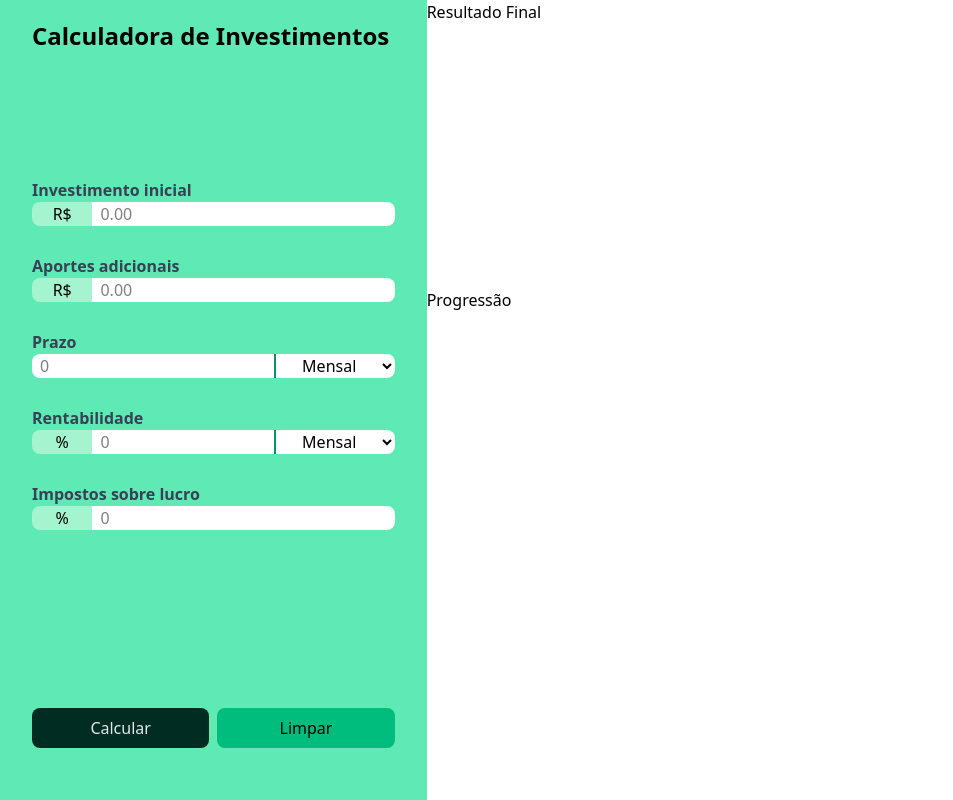
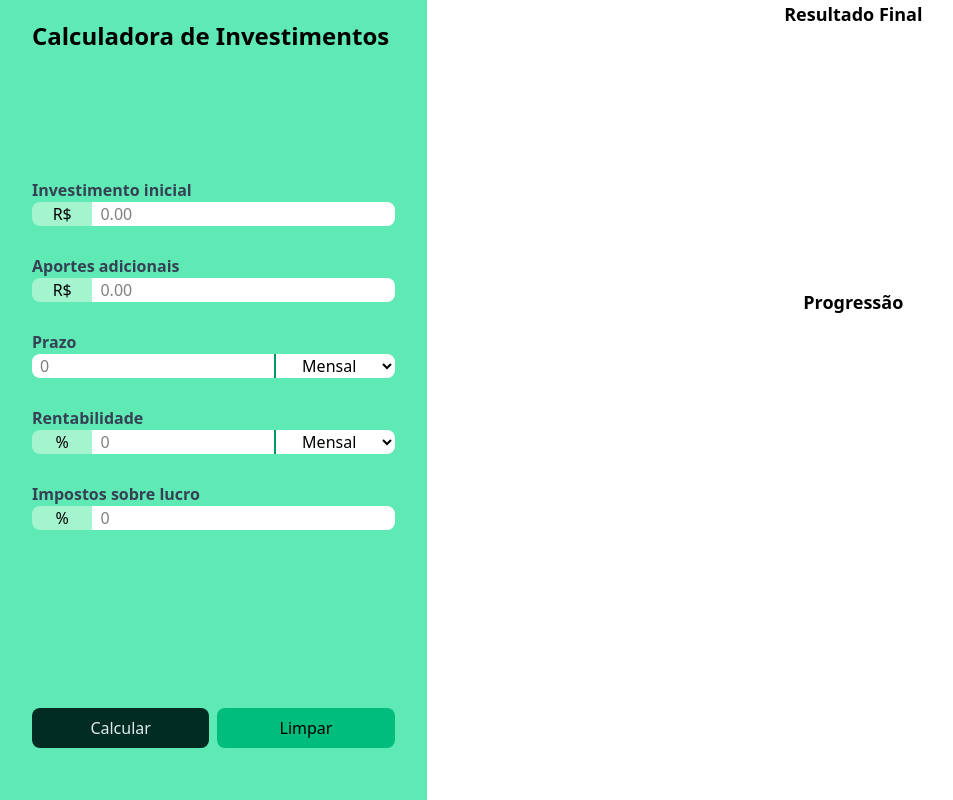
Before and after one commit to Felipe-Bonatto/calculadora-de-investimentos, a website built with Vite: page index.html in a window 1280 px wide. Shown: the whole page, without its empty margins (0-953 px from the left). Built offline with nearby package versions, Linux system fonts and the light colour scheme.

Commit message:
finaliando os gráficos

```diff
--- a/index.html
+++ b/index.html
@@ -144,14 +144,14 @@
         </button>
       </div>
     </aside>
-    <main class="full">
-      <section id="charts-container">
-        <div class="h-[36dvh]">
-          <p>Resultado Final</p>
+    <main class="row-span-2 col-span-2">
+      <section id="charts-container" class="h-full">
+        <div class="h-[36%] flex flex-col items-center pb-10">
+          <p class="font-bold text-lg">Resultado Final</p>
           <canvas id="final-money-distribution"></canvas>
         </div>
-        <div class="h-[56dvh]">
-          Progressão
+        <div class="h-[56dvh] flex flex-col items-center">
+          <p class="font-bold text-lg">Progressão</p>
           <canvas id="progression"></canvas>
         </div>
       </section>
```
